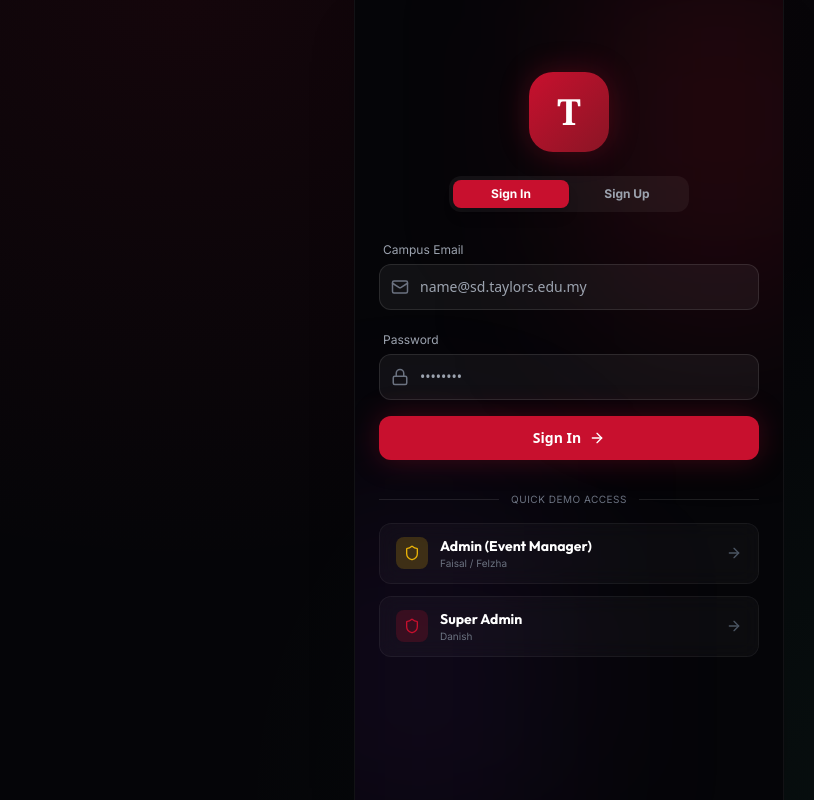
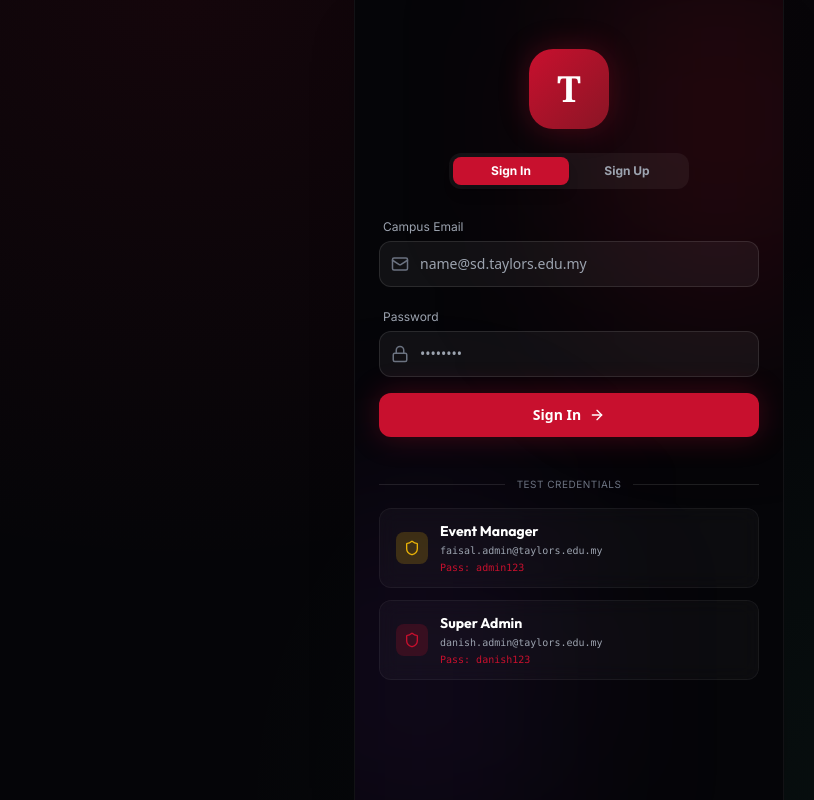
Before and after one commit to rayatcarnelian/Taylor-s-App, a React (Vite) app: page / in a window 1280 px wide. Both pictures are taken after a click on the button "Get Started". Shown: the whole page, without its empty margins (71-885 px from the left). Built offline with nearby package versions, Linux system fonts and the light colour scheme.

Commit message:
feat: removed test bypass and added visual test credentials

```diff
--- a/src/data/db.js
+++ b/src/data/db.js
@@ -3,6 +3,13 @@ import { adminUsers as initialAdmins } from './admin';
 
 // Initialize the database if it doesn't exist
 export const initializeDB = () => {
+    const version = '1.2'; // Bump to ensure new passwords take effect
+    if (localStorage.getItem('taylors_db_version') !== version) {
+        localStorage.removeItem('taylors_students');
+        localStorage.removeItem('taylors_admins');
+        localStorage.setItem('taylors_db_version', version);
+    }
+
     if (!localStorage.getItem('taylors_students')) {
         localStorage.setItem('taylors_students', JSON.stringify(initialStudents));
     }
--- a/src/pages/LoginPage.jsx
+++ b/src/pages/LoginPage.jsx
@@ -240,51 +240,45 @@ const LoginPage = ({ onLogin }) => {
                     )}
                 </AnimatePresence>
 
-                {/* Quick Access Demo Buttons - Kept for convenience during prototype presentation */}
+                {/* Test Credentials Display */}
                 <motion.div
                     initial={{ y: 20, opacity: 0 }}
                     animate={{ y: 0, opacity: 1 }}
                     transition={{ delay: 0.3, duration: 0.5 }}
-                    className="w-full"
+                    className="w-full mt-2"
                 >
                     <div className="flex items-center gap-3 mb-4">
                         <div className="flex-1 h-px bg-white/10"></div>
-                        <span className="text-[10px] uppercase tracking-wider font-inter text-gray-500">Quick Demo Access</span>
+                        <span className="text-[10px] uppercase tracking-wider font-inter text-gray-500">Test Credentials</span>
                         <div className="flex-1 h-px bg-white/10"></div>
                     </div>
 
                     <div className="space-y-3">
-                        <button
-                            onClick={() => handleMockLogin('admin')}
-                            className="w-full py-3 glass hover:bg-white/10 rounded-xl flex items-center justify-between px-4 transition-colors group"
-                        >
+                        <div className="w-full py-3 glass rounded-xl flex items-center justify-between px-4">
                             <div className="flex items-center gap-3">
                                 <div className="w-8 h-8 rounded-lg bg-yellow-500/20 text-yellow-500 flex items-center justify-center">
                                     <Shield size={16} />
                                 </div>
                                 <div className="text-left">
-                                    <p className="text-sm font-outfit font-bold text-white group-hover:text-yellow-500 transition-colors">Admin (Event Manager)</p>
-                                    <p className="text-[10px] font-inter text-gray-500">Faisal / Felzha</p>
+                                    <p className="text-sm font-outfit font-bold text-white">Event Manager</p>
+                                    <p className="text-[10px] font-inter text-gray-400 font-mono mt-0.5">faisal.admin@taylors.edu.my</p>
+                                    <p className="text-[10px] font-inter text-taylor-red font-mono mt-0.5">Pass: admin123</p>
                                 </div>
                             </div>
-                            <ArrowRight size={16} className="text-gray-600 group-hover:text-yellow-500 transition-colors" />
-                        </button>
+                        </div>
 
-                        <button
-                            onClick={() => handleMockLogin('super_admin')}
-                            className="w-full py-3 glass hover:bg-white/10 rounded-xl flex items-center justify-between px-4 transition-colors group border border-taylor-red/20"
-                        >
+                        <div className="w-full py-3 glass rounded-xl flex items-center justify-between px-4 border border-taylor-red/20">
                             <div className="flex items-center gap-3">
                                 <div className="w-8 h-8 rounded-lg bg-taylor-red/20 text-taylor-red flex items-center justify-center">
                                     <Shield size={16} />
                                 </div>
                                 <div className="text-left">
-                                    <p className="text-sm font-outfit font-bold text-white group-hover:text-taylor-red transition-colors">Super Admin</p>
-                                    <p className="text-[10px] font-inter text-gray-500">Danish</p>
+                                    <p className="text-sm font-outfit font-bold text-white">Super Admin</p>
+                                    <p className="text-[10px] font-inter text-gray-400 font-mono mt-0.5">danish.admin@taylors.edu.my</p>
+                                    <p className="text-[10px] font-inter text-taylor-red font-mono mt-0.5">Pass: danish123</p>
                                 </div>
                             </div>
-                            <ArrowRight size={16} className="text-gray-600 group-hover:text-taylor-red transition-colors" />
-                        </button>
+                        </div>
                     </div>
                 </motion.div>
             </div>
```
